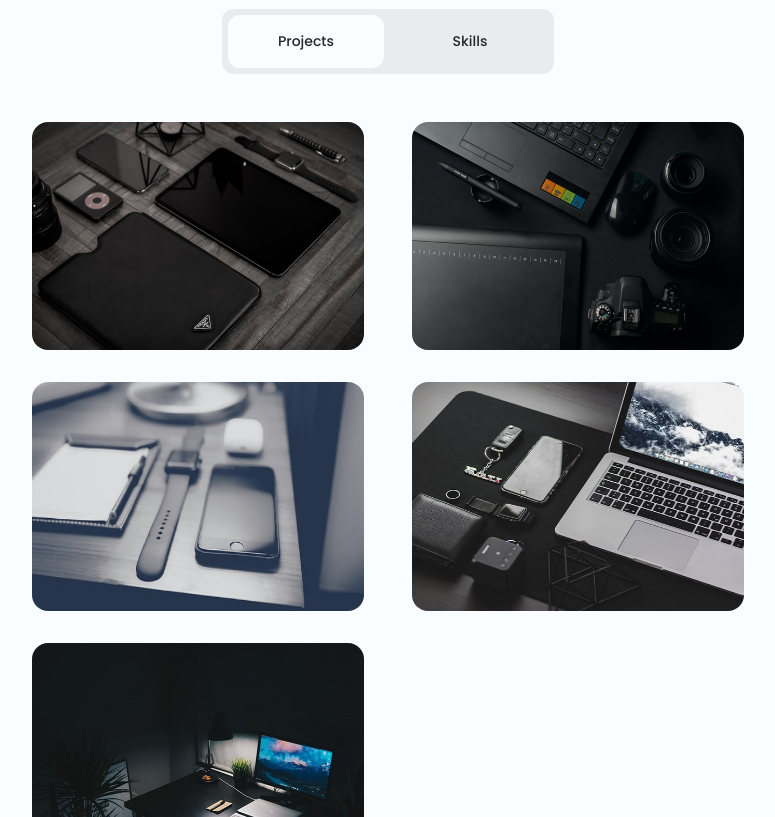
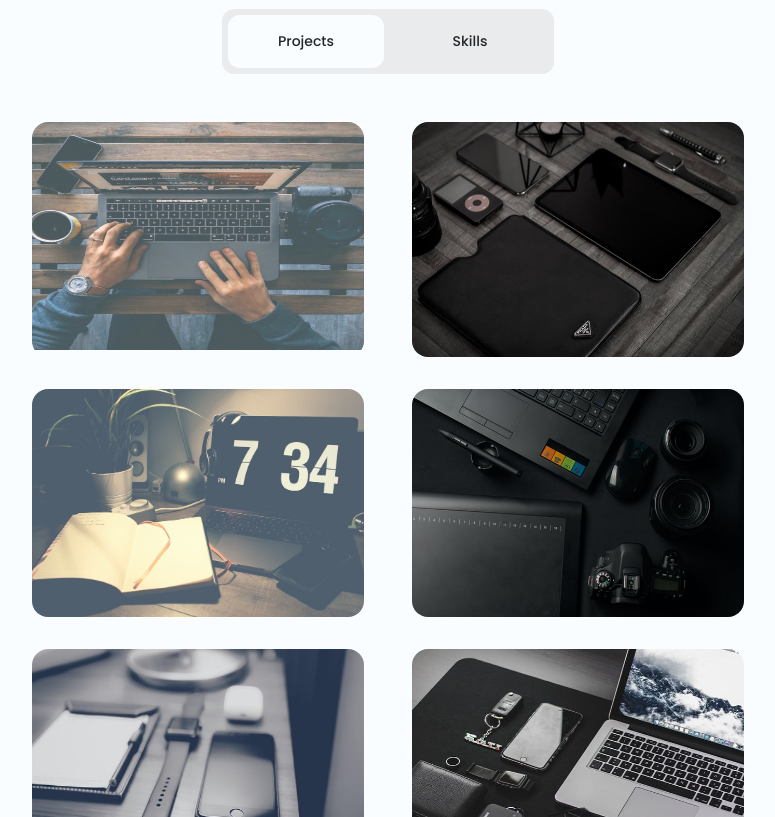
Before and after one commit to NhatHuy-1409/My-portfolio, a plain HTML site: page index.html in a window 1280 px wide. Shown: the part 560-1377 px from the top of the page, without its empty margins (252-1027 px from the left). Drawn offline with nearby package versions, Linux system fonts and the light colour scheme.

Commit message:
addproject1405

```diff
--- a/index.html
+++ b/index.html
@@ -107,13 +107,41 @@
                     <div class="projects__content grid filters__active" data-content id="projects">
                         <article class="projects__card">
                             <!-- Insert your image in a rectangular format (Ex: 600 x 400, 1000 x 800, 1200 x 1000, etc) -->
+                            <img src="assets/img/bb.jpg" alt="" class="projects__img" style="opacity: 0.7;max-height: 228px;">
+
+                            <div class="projects__modal">
+                                <div>
+                                    <span class="projects__subtitle">Landing page Web</span>
+                                    <h3 class="projects__title">HTML5 & CSS3 </h3>
+                                    <a href="https://bcdn-05-bai-tap-html-5-css-3-samar-nhat-huy.vercel.app/" class="projects__button button button__small">
+                                        <i class="ri-link"></i>
+                                    </a>
+                                </div>
+                            </div>
+                        </article>
+                        <article class="projects__card">
+                            <!-- Insert your image in a rectangular format (Ex: 600 x 400, 1000 x 800, 1200 x 1000, etc) -->
                             <img src="assets/img/project1.jpg" alt="" class="projects__img">
 
                             <div class="projects__modal">
                                 <div>
                                     <span class="projects__subtitle">Landing page Web</span>
-                                    <h3 class="projects__title">HTML5 & CSS3</h3>
+                                    <h3 class="projects__title">HTML5 & CSS3 & Bootstrap 4</h3>
                                     <a href="https://nhathuy-1409.github.io/BCDN05_BaiTapTongHop-BS4_N2-NhatHuy-ThuyNgoc/#" class="projects__button button button__small">
+                                        <i class="ri-link"></i>
+                                    </a>
+                                </div>
+                            </div>
+                        </article>
+                        <article class="projects__card">
+                            <!-- Insert your image in a rectangular format (Ex: 600 x 400, 1000 x 800, 1200 x 1000, etc) -->
+                            <img src="assets/img/project6.jpg" alt="" class="projects__img" style="opacity: 0.7;max-height: 331px;">
+
+                            <div class="projects__modal">
+                                <div>
+                                    <span class="projects__subtitle">Landing page Web</span>
+                                    <h3 class="projects__title">SASS</h3>
+                                    <a href="https://nhathuy-1409.github.io/BCDN05_BaiTapSASS_Tabula_NhatHuy/" class="projects__button button button__small">
                                         <i class="ri-link"></i>
                                     </a>
                                 </div>
```
Also changed, not shown: assets/img/bb.jpg (added), assets/img/gg.webp (added), assets/img/kk.jpg (added), assets/img/nn.webp (added), assets/img/project6.jpg (added), 1 other file.
